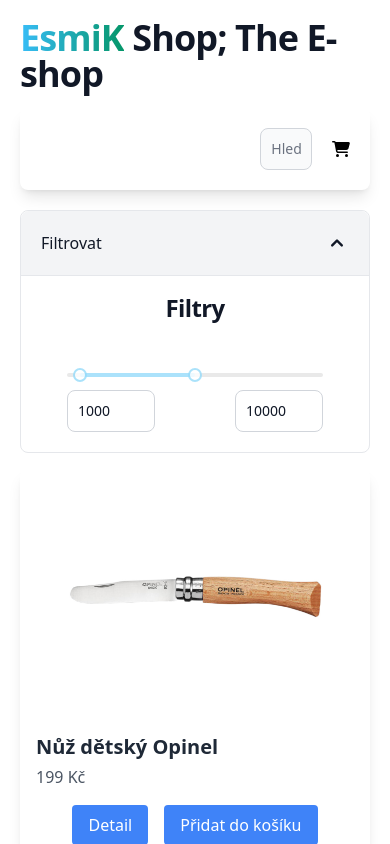
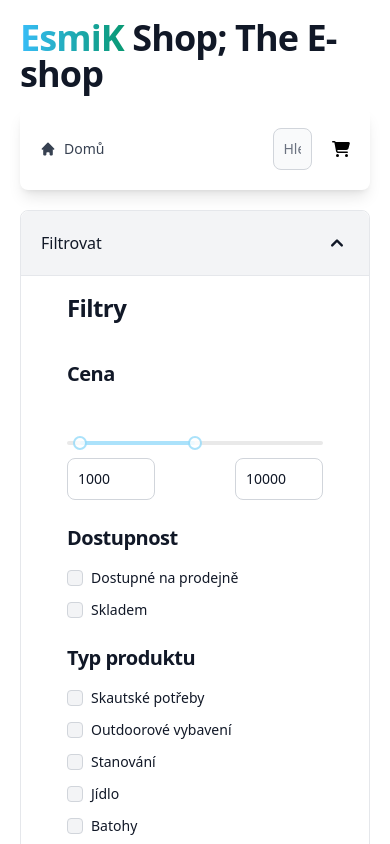
Before and after one commit to EsmiK64/wd2_04, a React (Create React App) app: page / in a window 390 px wide. Shown: the top 844 px of the page. Built offline with nearby package versions, Linux system fonts and the light colour scheme.

Commit message:
added details, breadcrumb

```diff
--- a/src/App.js
+++ b/src/App.js
@@ -2,22 +2,30 @@
 import { BrowserRouter as Router, Route, Routes } from "react-router-dom";
 import Home from "./components/Home";
 import ProductDetail from "./components/ProductDetail";
-import Cart from './components/Cart';
+import Cart from "./components/Cart";
 
 // fontawesome stuff
-import { library } from '@fortawesome/fontawesome-svg-core';
-import { fas } from '@fortawesome/free-solid-svg-icons';
-import { faTwitter, faFontAwesome } from '@fortawesome/free-brands-svg-icons';
+import { library } from "@fortawesome/fontawesome-svg-core";
+import { fas } from "@fortawesome/free-solid-svg-icons";
+import { faTwitter, faFontAwesome } from "@fortawesome/free-brands-svg-icons";
 library.add(fas, faTwitter, faFontAwesome);
 
 function App() {
   return (
     <Router className="bg-slate-200">
-      <Routes>
-        <Route path="/" element={<Home />} />
-        <Route path="/product/:id" element={<ProductDetail />} />
-        <Route path="/cart" element={<Cart />} />
-      </Routes>
+      <div className="container mx-auto mt-0 mb-8 md:my-4 lg:my-8 p-5 flex items-center flex-col">
+        <h1 className="mb-4 text-4xl font-extrabold leading-none tracking-tight text-gray-900 md:text-5xl lg:text-7xl dark:text-white">
+          <span className="text-transparent bg-clip-text bg-gradient-to-r to-emerald-600 from-sky-400">
+            EsmiK&nbsp;
+          </span>
+          Shop; The E-shop
+        </h1>
+        <Routes>
+          <Route path="/" element={<Home />} />
+          <Route path="/product/:id" element={<ProductDetail />} />
+          <Route path="/cart" element={<Cart />} />
+        </Routes>
+      </div>
     </Router>
   );
 }
--- a/src/components/Home.js
+++ b/src/components/Home.js
@@ -1,50 +1,59 @@
 import React, { useState } from "react";
 import ProductCard from "./ProductCard";
 import MultiRangeSlider from "./MultiRangeSlider";
-import Cart from "./Cart";
-import { Accordion, Checkbox, Label, TextInput } from 'flowbite-react';
-import { FontAwesomeIcon } from '@fortawesome/react-fontawesome';
+import {
+  Accordion,
+  Checkbox,
+  Label,
+  TextInput,
+  Breadcrumb,
+} from "flowbite-react";
+import Products from "../data/products.json";
+import { FontAwesomeIcon } from "@fortawesome/react-fontawesome";
 import { Link } from "react-router-dom";
-
-import Products from "../data/products.json";
+import { HiHome } from "react-icons/hi";
 
 const products = Products;
 
 const Home = () => {
   const [cartItems, setCartItems] = useState([]);
 
-  const handleAddToCart = product => {
+  const handleAddToCart = (product) => {
     const updatedCart = [...cartItems, product];
     setCartItems(updatedCart);
-    // Store the cart in localStorage
-    window.localStorage.setItem('cart', JSON.stringify(updatedCart));
-  };
-
-  const handleRemoveFromCart = productId => {
-    const updatedCart = cartItems.filter(item => item.id !== productId);
-    setCartItems(updatedCart);
-    // Update localStorage when an item is removed
-    window.localStorage.setItem('cart', JSON.stringify(updatedCart));
+    window.localStorage.setItem("cart", JSON.stringify(updatedCart));
   };
 
   return (
-    <div className="container mx-auto mt-0 mb-8 md:my-4 lg:my-8 p-5 flex items-center flex-col">
-      <h1 className="mb-4 text-4xl font-extrabold leading-none tracking-tight text-gray-900 md:text-5xl lg:text-7xl dark:text-white">
-        <span className="text-transparent bg-clip-text bg-gradient-to-r to-emerald-600 from-sky-400">
-          EsmiK</span> Shop; The E-shop
-      </h1>
-      <div className="flex mx-auto bg-white shadow-lg rounded-lg overflow-hidden p-5 w-full mb-5 justify-end flex-row items-center gap-5">
-        <TextInput id="search" type="text" placeholder="Hledej..." className="w-1/6" />
-        <div className="h-full">
-          <Link to={`/cart`}>
-            <FontAwesomeIcon icon="fa-solid fa-cart-shopping" className="hover:stroke-blue-500" />
-          </Link>
+    <div>
+      <div className="flex mx-auto bg-white shadow-lg rounded-lg overflow-hidden p-5 w-full mb-5 flex-row items-center gap-5 justify-between">
+        <Breadcrumb>
+          <Breadcrumb.Item href="/" icon={HiHome}>
+            Domů
+          </Breadcrumb.Item>
+        </Breadcrumb>
+        <div className="flex flex-row w-1/4 justify-end items-center gap-5">
+          <TextInput
+            id="search"
+            type="text"
+            placeholder="Hledej..."
+          />
+          <div className="h-full">
+            <Link to={`/cart`}>
+              <FontAwesomeIcon
+                icon="fa-solid fa-cart-shopping"
+                className="hover:stroke-blue-500"
+              />
+            </Link>
+          </div>
         </div>
       </div>
       <div className="flex flex-col lg:flex-row w-full gap-4">
         <div className="w-1/4 mx-auto bg-white shadow-lg rounded-lg overflow-hidden flex-col p-5 hidden lg:flex md:w-1/6 lg:w-1/4">
           <form className="flex flex-col gap-3">
-            <span className="mb-4 text-2xl font-extrabold leading-none tracking-tight text-gray-900 md:text-3xl lg:text-4xl dark:text-white">Filtry</span>
+            <span className="mb-4 text-2xl font-extrabold leading-none tracking-tight text-gray-900 md:text-3xl lg:text-4xl dark:text-white">
+              Filtry
+            </span>
             <span className="filtry_nadpis">Cena</span>
             <MultiRangeSlider />
             <span className="filtry_nadpis">Dostupnost</span>
@@ -100,19 +109,72 @@
           <Accordion.Panel>
             <Accordion.Title className="p-5">Filtrovat</Accordion.Title>
             <Accordion.Content className="p-5 flex flex-col items-center">
-              <span className="mb-4 text-2xl font-extrabold leading-none tracking-tight text-gray-900 md:text-3xl lg:text-4xl dark:text-white">Filtry</span>
-              <MultiRangeSlider />
+              <form className="flex flex-col gap-3">
+                <span className="mb-4 text-2xl font-extrabold leading-none tracking-tight text-gray-900 md:text-3xl lg:text-4xl dark:text-white">
+                  Filtry
+                </span>
+                <span className="filtry_nadpis">Cena</span>
+                <MultiRangeSlider />
+                <span className="filtry_nadpis">Dostupnost</span>
+                <div className="flex items-center gap-2">
+                  <Checkbox id="locally" />
+                  <Label htmlFor="locally" className="flex">
+                    Dostupné na prodejně
+                  </Label>
+                </div>
+                <div className="flex items-center gap-2">
+                  <Checkbox id="in-stock" />
+                  <Label htmlFor="in-stock" className="flex">
+                    Skladem
+                  </Label>
+                </div>
+                <span className="filtry_nadpis">Typ produktu</span>
+                <div className="flex items-center gap-2">
+                  <Checkbox id="skaut" />
+                  <Label htmlFor="skaut" className="flex">
+                    Skautské potřeby
+                  </Label>
+                </div>
+                <div className="flex items-center gap-2">
+                  <Checkbox id="outdoor" />
+                  <Label htmlFor="outdoor" className="flex">
+                    Outdoorové vybavení
+                  </Label>
+                </div>
+                <div className="flex items-center gap-2">
+                  <Checkbox id="stan" />
+                  <Label htmlFor="stan" className="flex">
+                    Stanování
+                  </Label>
+                </div>
+                <div className="flex items-center gap-2">
+                  <Checkbox id="jidlo" />
+                  <Label htmlFor="jidlo" className="flex">
+                    Jídlo
+                  </Label>
+                </div>
+                <div className="flex items-center gap-2">
+                  <Checkbox id="batohy" />
+                  <Label htmlFor="batohy" className="flex">
+                    Batohy
+                  </Label>
+                </div>
+                <button className="bg-blue-500 text-white px-4 py-2 rounded w-1/2 mt-5">
+                  Filtrovat
+                </button>
+              </form>
             </Accordion.Content>
           </Accordion.Panel>
         </Accordion>
         <div className="grid grid-cols-1 sm:grid-cols-2 md:grid-cols-3 gap-4 w-full md:w-5/6 lg:w-3/4">
           {products.map((product) => (
-            <ProductCard key={product.id} product={product} />
+            <ProductCard
+              key={product.id}
+              product={product}
+              onAddToCart={handleAddToCart}
+            />
           ))}
         </div>
-      </div>
-      <div className="mt-8">
-        <Cart cartItems={cartItems} onRemoveFromCart={handleRemoveFromCart} />
       </div>
     </div>
   );
--- a/src/components/ProductDetail.js
+++ b/src/components/ProductDetail.js
@@ -1,18 +1,129 @@
-import React from 'react';
-import { useParams } from 'react-router-dom';
+import React, { useEffect, useState } from "react";
+import { useParams } from "react-router-dom";
+import PhotoAlbum from "react-photo-album";
+import Lightbox from "yet-another-react-lightbox";
+import "yet-another-react-lightbox/styles.css";
+import { Breadcrumb, Table, TextInput, Rating } from "flowbite-react";
+import productsData from "../data/products.json";
+import { FontAwesomeIcon } from "@fortawesome/react-fontawesome";
+import { Link } from "react-router-dom";
+import { HiHome } from "react-icons/hi";
 
-import Products from "../data/products.json";
+const ProductDetail = ({ onAddToCart }) => {
+  const { id } = useParams();
+  const [product, setProduct] = useState(null);
 
-const ProductDetail = () => {
-  const { id } = useParams();
+  useEffect(() => {
+    const productId = parseInt(id, 10);
 
-  const product = {}
+    const selectedProduct = productsData.find((prod) => prod.id === productId);
+
+    if (selectedProduct) {
+      setProduct(selectedProduct);
+    } else {
+      console.error(`Product with ID ${productId} not found.`);
+    }
+  }, [id]);
+
+  if (!product) {
+    return <p>Loading...</p>;
+  }
+
+  const handleAddToCart = () => {
+    onAddToCart(product);
+  };
+
+  if (!product || !product.parameters) {
+    return <p>Loading...</p>;
+  }
+
+  const { parameters } = product;
+
   return (
     <div>
-      <h2>{product.name}</h2>
-      <p>Price: {product.price} Kč</p>
-      <p>{product.description}</p>
-      <p>{product.category}</p>
+      <div className="flex mx-auto bg-white shadow-lg rounded-lg overflow-hidden p-5 w-full mb-5 flex-row items-center gap-5 justify-between">
+        <Breadcrumb>
+          <Breadcrumb.Item href="/" icon={HiHome}>
+            Domů
+          </Breadcrumb.Item>
+          <Breadcrumb.Item href={"/product/" + product.id}>
+            {product.name}
+          </Breadcrumb.Item>
+        </Breadcrumb>
+        <div className="flex flex-row w-1/4 justify-end items-center gap-5">
+          <TextInput id="search" type="text" placeholder="Hledej..." />
+          <div className="h-full">
+            <Link to={`/cart`}>
+              <FontAwesomeIcon
+                icon="fa-solid fa-cart-shopping"
+                className="hover:stroke-blue-500"
+              />
+            </Link>
+          </div>
+        </div>
+      </div>
+      <div className="flex flex-col items-center gap-5">
+        <span className="mb-4 text-2xl font-extrabold leading-none tracking-tight text-gray-900 md:text-3xl lg:text-4xl dark:text-white">
+          {product.name}
+        </span>
+        <div className="flex flex-row justify-center gap-5">
+          <div>
+            <div className="flex w-full justify-center">
+              <img
+                className="object-cover object-center h-64"
+                src={`../images/product${product.id}.jpg`}
+                alt={product.name}
+              />
+            </div>
+          </div>
+          <div className="flex flex-col justify-end w-1/2">
+            <p className="text-5xl font-bold justify-self-start">
+              {product.price} Kč
+            </p>
+            {/*<p>{product.category}</p>*/}
+            <p>{product.short_description}</p>
+            <button
+              onClick={handleAddToCart}
+              className="bg-blue-500 text-white px-4 py-2 rounded justify-self-end"
+            >
+              Přidat do košíku
+            </button>
+          </div>
+        </div>
+        <div className="w-2/3 flex flex-col items-center">
+          <p>{product.long_description}</p>
+          <span className="mb-4 text-xl font-extrabold leading-none tracking-tight text-gray-900 md:text-2xl lg:text-3xl dark:text-white">
+            Parametry
+          </span>
+          <Table className="w-full">
+            <Table.Head>
+              <Table.HeadCell>Název</Table.HeadCell>
+              <Table.HeadCell>Hodnota</Table.HeadCell>
+            </Table.Head>
+            <Table.Body className="divide-y">
+              {Object.entries(parameters).map(([name, value]) => (
+                <Table.Row
+                  className="bg-white dark:border-gray-700 dark:bg-gray-800"
+                  key={name}
+                >
+                  <Table.Cell className="font-bold">{name}</Table.Cell>
+                  <Table.Cell>{value}</Table.Cell>
+                </Table.Row>
+              ))}
+            </Table.Body>
+          </Table>
+          <Rating>
+            <Rating.Star />
+            <Rating.Star />
+            <Rating.Star />
+            <Rating.Star />
+            <Rating.Star filled={false} />
+            <p className="ml-2 text-sm font-medium text-gray-500 dark:text-gray-400">
+              4 z 5
+            </p>
+          </Rating>
+        </div>
+      </div>
     </div>
   );
 };
--- a/src/index.js
+++ b/src/index.js
@@ -9,7 +9,7 @@
 
 root.render(
   <React.StrictMode>
-    <App />
+      <App />
   </React.StrictMode>
 );
 
```
Also changed, not shown: package.json (+5 -2 lines), src/components/Cart.js (+39 -8 lines), src/data/products.json (+10 -7 lines), src/dist/output.css, 1 other file (tests, documents, lock files or other folders).
